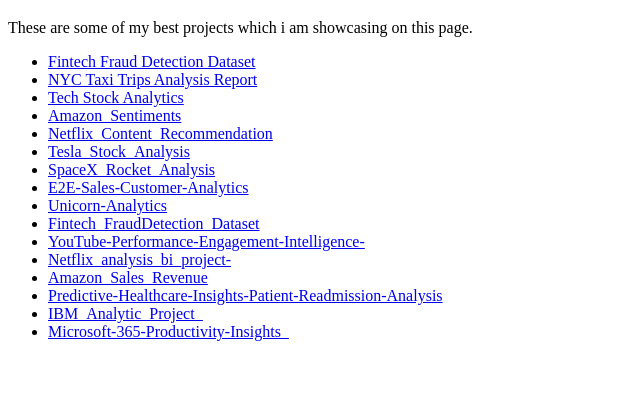
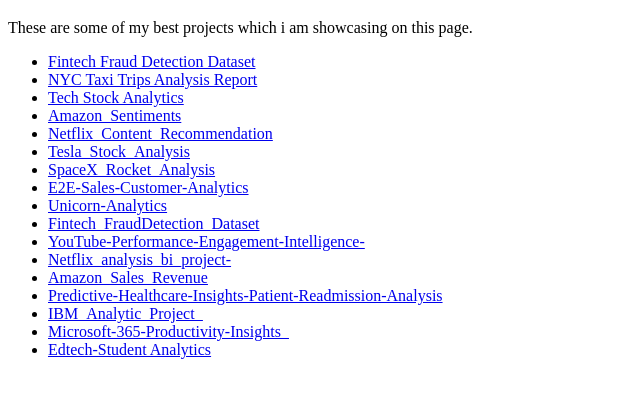
Before and after one commit to Tanu272004/DataInsights24.gihub.io, a plain HTML site: page index.html in a window 1280 px wide. Shown: the part 61-458 px from the top of the page, without its empty margins (0-640 px from the left). Drawn offline with Linux system fonts and the light colour scheme.

Commit message:
Update index.html

```diff
--- a/index.html
+++ b/index.html
@@ -25,7 +25,7 @@
         <li><a href="https://github.com/Tanu272004/Predictive-Healthcare-Insights-Patient-Readmission-Analysis">Predictive-Healthcare-Insights-Patient-Readmission-Analysis</a></li>
           <li><a href="https://github.com/Tanu272004/IBM_Analytic_Project_Insights">IBM_Analytic_Project_</a></li>
          <li><a href="https://github.com/Tanu272004/-Microsoft-365-Productivity-Insights-Dashboard-">Microsoft-365-Productivity-Insights_</a></li>
-
+         <li><a href="https://github.com/Tanu272004/EdTech-Analytics-Student-Performance-Dropout-Prediction">Edtech-Student Analytics</a></li>
 
 
     </ul>
```
